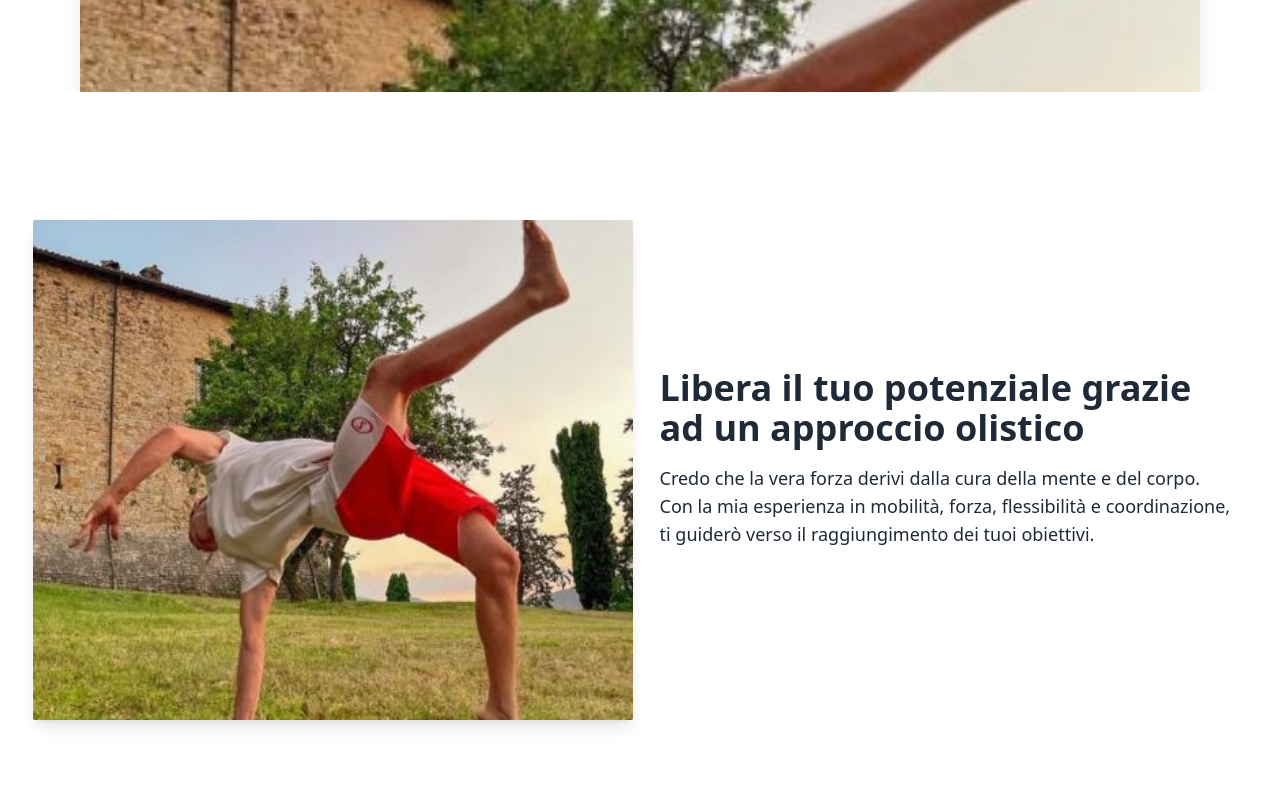
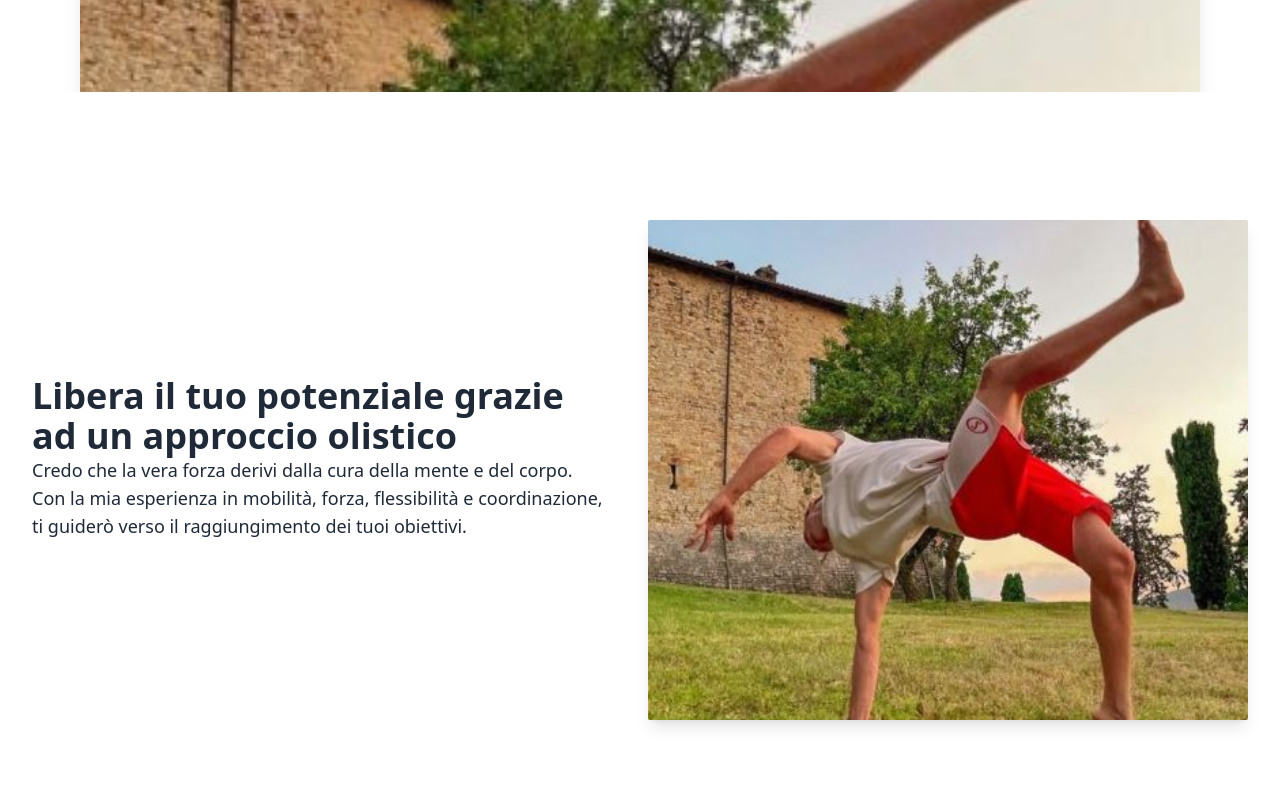
Before and after one commit to giacomo-folli/framcee, a SvelteKit app: page / in a window 1280 px wide. Shown: the part 1380-2180 px from the top of the page. Built offline with nearby package versions, Linux system fonts and the light colour scheme.

Commit message:
add new component

```diff
--- a/package.json
+++ b/package.json
@@ -27,6 +27,7 @@
 		"postcss": "^8.4.38",
 		"prettier": "^3.1.1",
 		"prettier-plugin-svelte": "^3.1.2",
+		"saos": "^1.3.1",
 		"svelte": "^4.2.7",
 		"svelte-check": "^3.6.0",
 		"tailwindcss": "^3.4.3",
--- a/src/app.css
+++ b/src/app.css
@@ -64,6 +64,6 @@
 		--destructive: 0 62.8% 30.6%;
 		--destructive-foreground: 210 40% 98%;
 
-    --ring: hsl(212.7,26.8%,83.9);
+		--ring: hsl(212.7, 26.8%, 83.9);
 	}
 }
--- a/src/lib/components/common/Footer.svelte
+++ b/src/lib/components/common/Footer.svelte
@@ -41,14 +41,8 @@
 	</div>
 </section>
 
-<footer class="px-16 md:px-8 lg:px-28 p-4 bottom-0 left-0 w-full bg-black text-slate-100">
-	<div class="py-2 text-sm w-full text-left">
-		<span>&copy; 2024 Francesco Bernini, All rights reserved | </span>
-		<span>
-			Made by
-			<a class="underline" href="https://github.com/giacomo-folli" rel="noopener" target="_blank"
-				>Giacomo Folli</a
-			>
-		</span>
+<footer class="p-2 bottom-0 left-0 w-full bg-black text-slate-100">
+	<div class="text-xs w-full text-left">
+		<span>&copy; 2024 Francesco Bernini, All rights reserved </span>
 	</div>
 </footer>
--- /dev/null
+++ b/src/lib/components/common/SlideIn.svelte
@@ -0,0 +1,5 @@
+<div class="relative">
+	<div class="hide">
+		<slot />
+	</div>
+</div>
--- /dev/null
+++ b/src/lib/components/common/TextAndImage.svelte
@@ -0,0 +1,32 @@
+<script lang="ts">
+	export let src: string = '',
+		alt: string = 'image',
+		reversed: boolean = false;
+
+	let clazz = {
+		image: ''
+	};
+	export { clazz as class };
+</script>
+
+<section id="text_and_image-{alt}" class="w-full relative px-[25px] py-14 md:pt-24">
+	<div
+		class="flex flex-col-reverse md:flex-row {reversed
+			? ' md:flex-row-reverse '
+			: ''} justify-center items-center gap-6 md:gap-10"
+	>
+		<div class="flex justify-end items-center w-fit">
+			<img
+				{src}
+				{alt}
+				class="h-[500px] w-[600px] object-cover rounded-sm shadow-lg {clazz.image}"
+			/>
+		</div>
+
+		{#if $$slots.text}
+			<div class="flex flex-col gap-4 items-start">
+				<slot name="text" />
+			</div>
+		{/if}
+	</div>
+</section>
--- a/src/routes/+page.svelte
+++ b/src/routes/+page.svelte
@@ -2,6 +2,7 @@
 	import { goto } from '$app/navigation';
 	import Avatars from '$lib/components/common/Avatars.svelte';
 	import Feature from '$lib/components/common/Feature.svelte';
+	import TextAndImage from '$lib/components/common/TextAndImage.svelte';
 </script>
 
 <section id="hero-section">
@@ -30,21 +31,13 @@
 </section>
 
 <section id="image-section">
-	<div class="my-8 px-20 max-h-[80vh] overflow-hidden rounded-sm">
-		<img width="100%" src="/homepage.jpg" alt="foto" class="object-bottom shadow-xl" />
+	<div class="w-full lg:my-8 px-4 md:px-20 lg:max-h-[80vh] overflow-hidden">
+		<img width="100%" src="/homepage.jpg" alt="foto" class="object-bottom shadow-xl rounded-md" />
 	</div>
 </section>
 
-<section id="section-3" class="relative px-[25px] py-14 md:pt-24">
-	<div class="flex flex-col-reverse md:flex-row items-center">
-		<div class="basis-1/2 flex justify-center items-center">
-			<img
-				src="/homepage.jpg"
-				alt="foto"
-				class="h-[500px] w-[600px] object-cover rounded-sm shadow-lg"
-			/>
-		</div>
-		<div class="basis-1/2 w-full flex flex-col gap-4 justify-center items-center">
+<TextAndImage src="/homepage.jpg" alt="foto" reversed={true}>
+	<div slot="text">
 		<p class="font-bold text-4xl max-w-xl">
 			Libera il tuo potenziale grazie ad un approccio olistico
 		</p>
@@ -54,8 +47,7 @@
 			obiettivi.
 		</p>
 	</div>
-	</div>
-</section>
+</TextAndImage>
 
 <section id="net-section" class="pt-14 md:pt-28 pb-6 md:pb-20">
 	<h2 class="text-center font-bold text-4xl mb-6 md:mb-20">Ho collaborato con</h2>
@@ -75,8 +67,8 @@
 	</div>
 </section>
 
-<section id="section-3" class="relative px-[25px] py-6 md:py-14 md:pt-24">
-	<div class="flex flex-col-reverse md:flex-row items-center justify-center">
+<TextAndImage src="/homepage.jpg" alt="foto" reversed>
+	<div slot="text">
 		<div class="basis-1/2 w-full flex flex-col gap-4 justify-center max-w-lg">
 			<div class="mb-2">
 				<p class="font-semibold text-sm py-3">Trasformazione</p>
@@ -104,15 +96,8 @@
 				</div>
 			</div>
 		</div>
-		<div class="basis-1/2 flex justify-center items-center">
-			<img
-				src="/homepage.jpg"
-				alt="foto"
-				class="h-[500px] w-[600px] object-cover rounded-sm shadow-lg"
-			/>
 	</div>
-	</div>
-</section>
+</TextAndImage>
 
 <section class="py-16 w-full flex justify-center">
 	<button
```
Also changed, not shown: 1 other file (tests, documents, lock files or other folders). Lines whose indentation alone changed are shown as unchanged.
